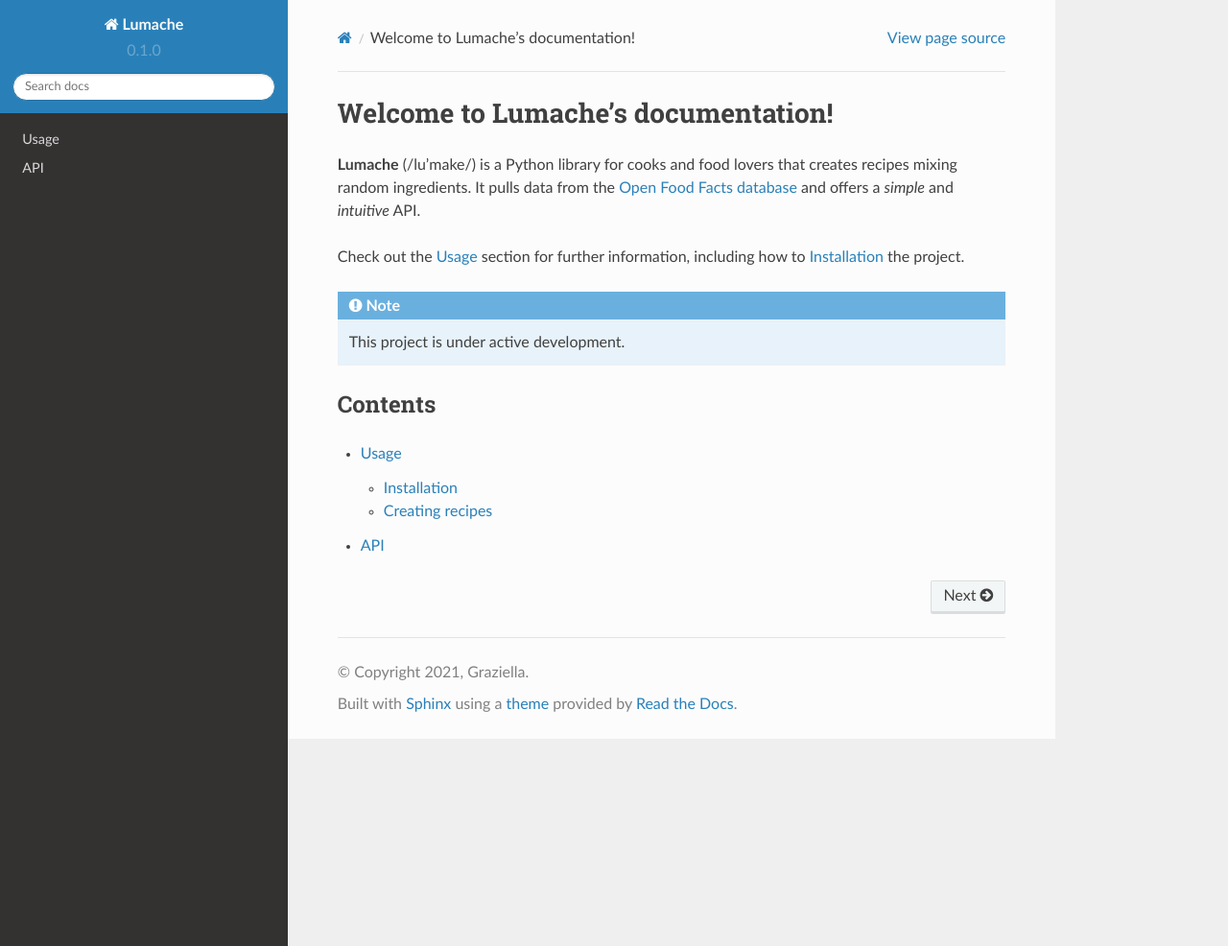
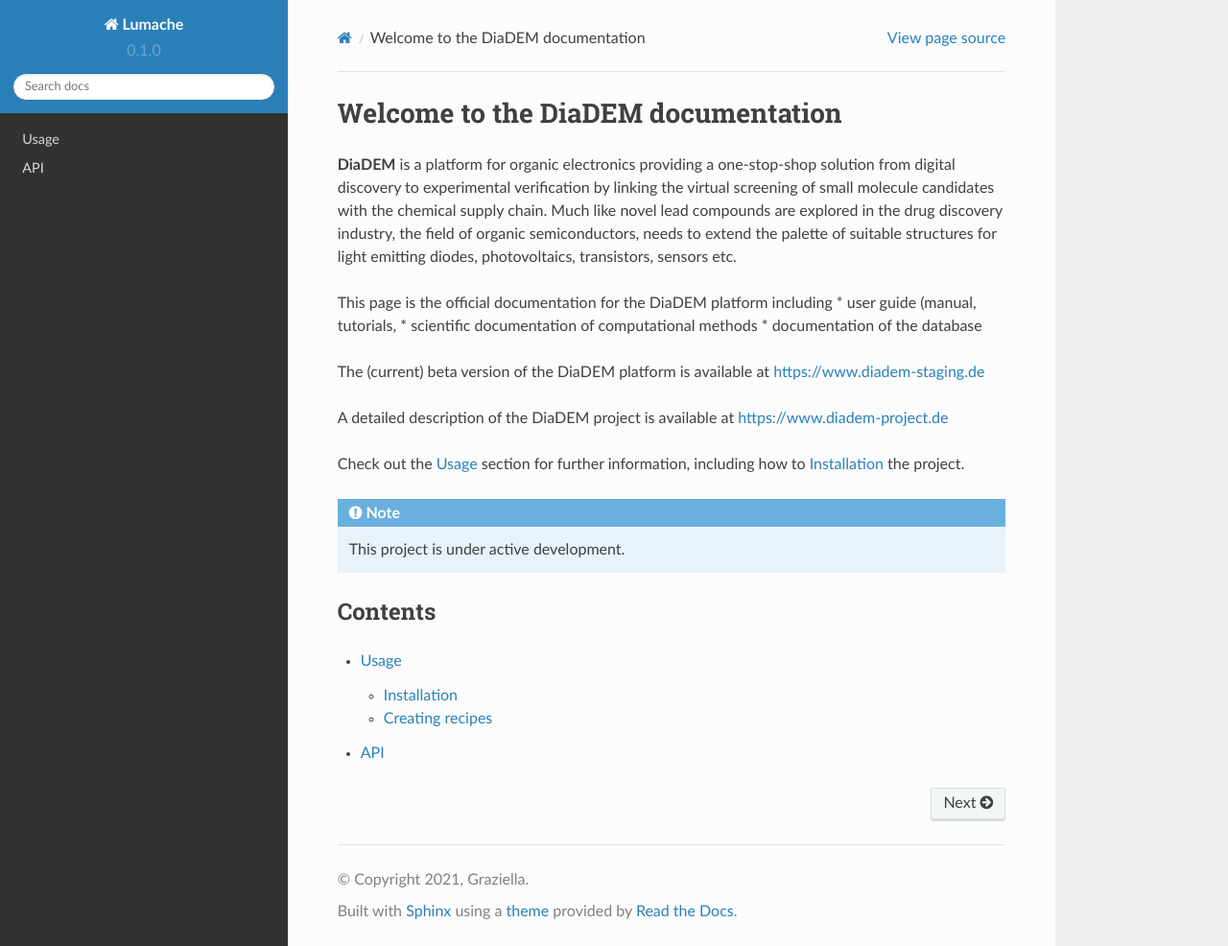
Before and after one commit to diadem-platform/diadem-docs, a Sphinx documentation site: the page built from docs/source/index.rst, in a window 1280 px wide and 986 px high. Shown: the whole window at 96% size. Built offline with Sphinx 7.4.7 and the Read the Docs theme 2.0.0, drawn with Linux system fonts in a browser that asks for light colours.

Commit message:
first tests

```diff
--- a/docs/source/index.rst
+++ b/docs/source/index.rst
@@ -1,10 +1,17 @@
-Welcome to Lumache's documentation!
+Welcome to the DiaDEM documentation
 ===================================
 
-**Lumache** (/lu'make/) is a Python library for cooks and food lovers
-that creates recipes mixing random ingredients.
-It pulls data from the `Open Food Facts database <https://world.openfoodfacts.org/>`_
-and offers a *simple* and *intuitive* API.
+**DiaDEM** is a platform for organic electronics providing a one-stop-shop solution from digital discovery to experimental verification by linking the virtual screening of small molecule candidates with the chemical supply chain. Much like novel lead compounds are explored in the drug discovery industry, the field of organic semiconductors, needs to extend the palette of suitable structures for light emitting diodes, photovoltaics, transistors, sensors etc.
+
+This page is the official documentation for the DiaDEM platform including
+* user guide (manual, tutorials,
+* scientific documentation of computational methods
+* documentation of the database
+
+The (current) beta version of the DiaDEM platform is available at https://www.diadem-staging.de
+
+A detailed description of the DiaDEM project is available at https://www.diadem-project.de
+
 
 Check out the :doc:`usage` section for further information, including
 how to :ref:`installation` the project.
```
